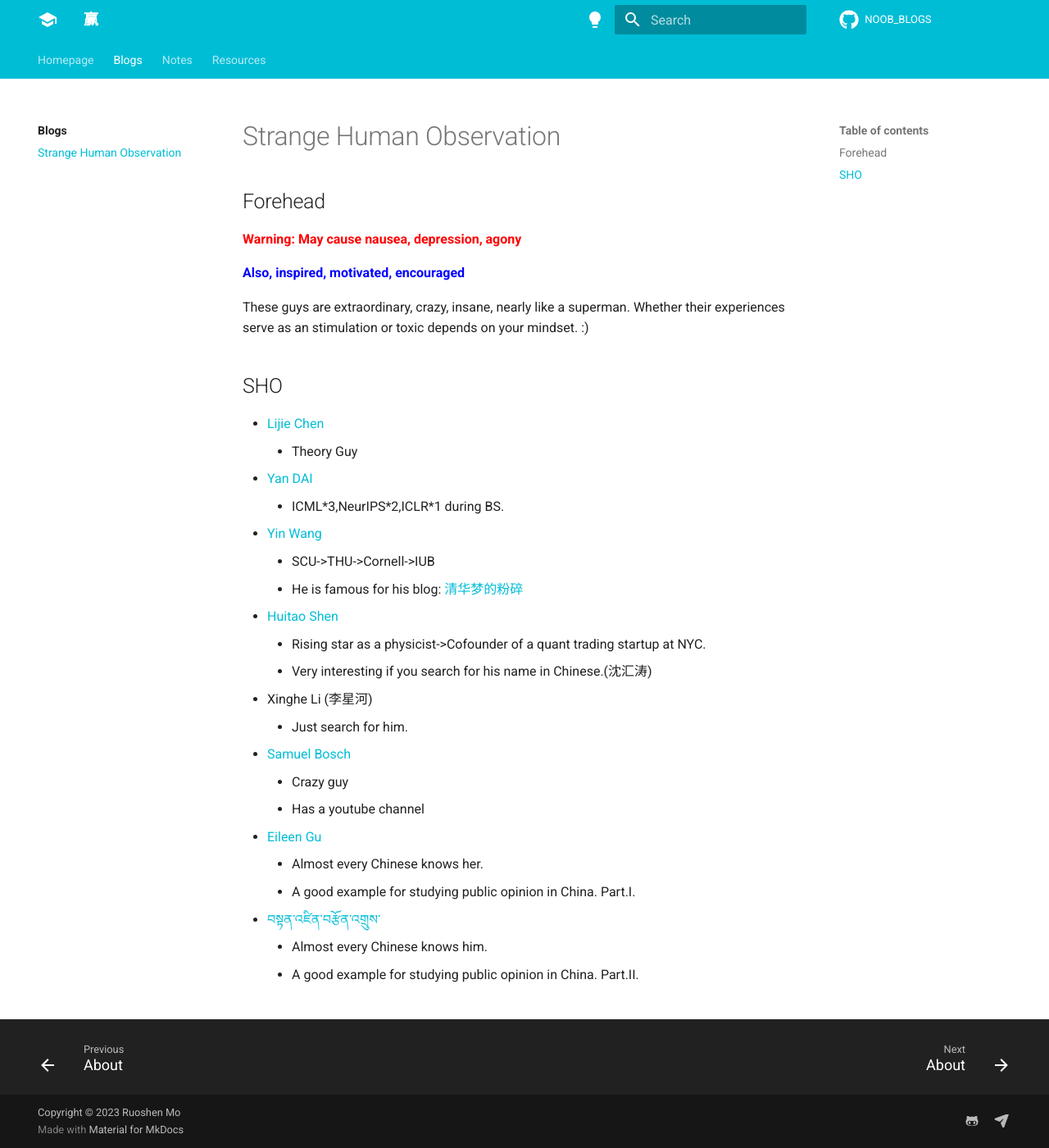
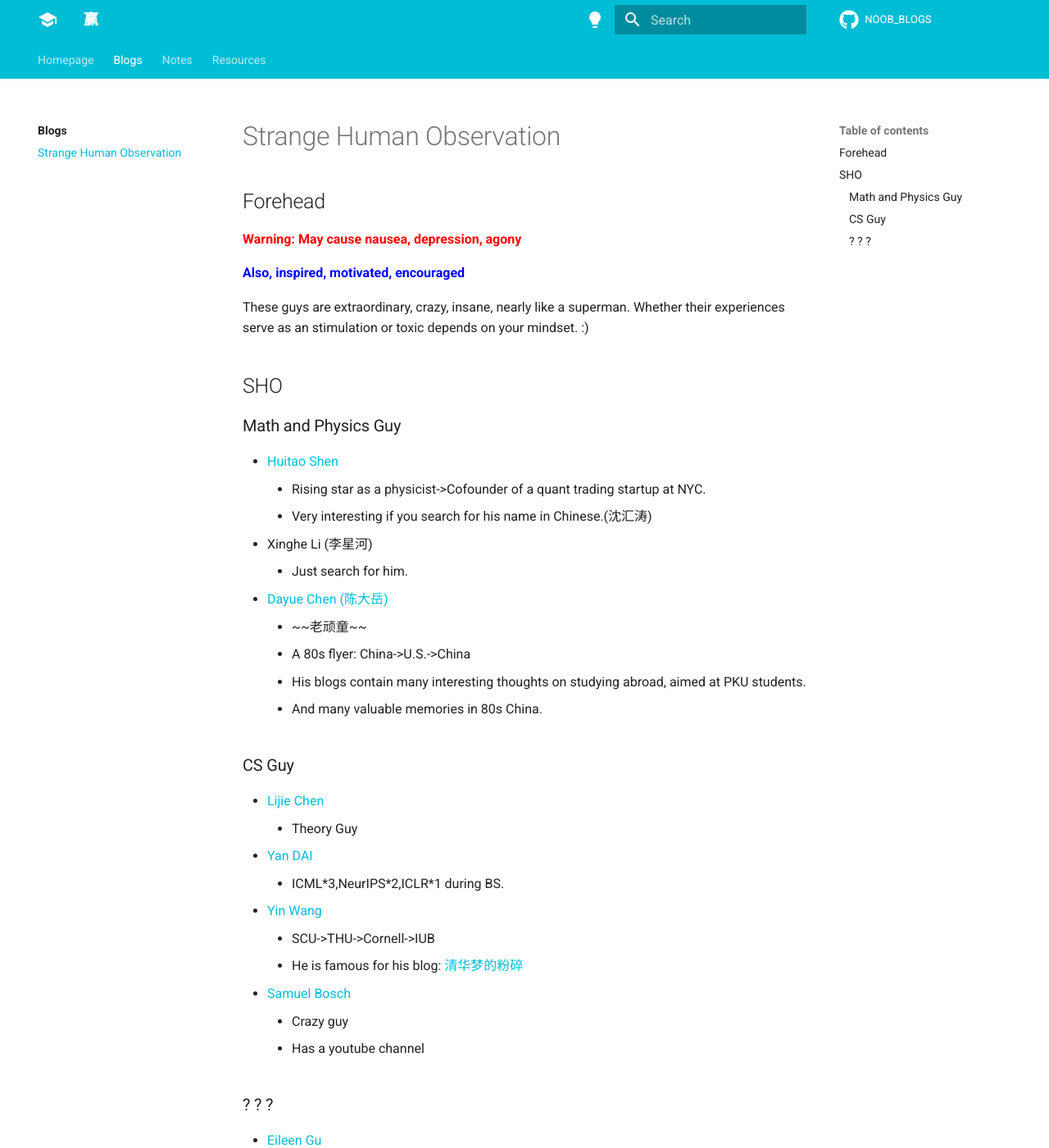
Before and after one commit to MorrisHohoho/NOOB_BLOGS, an MkDocs documentation site: the page built from docs/blogs/[Misc]Superman.md, in a window 1280 px wide and 1400 px high. Shown: the whole window at 82% size. Built offline with MkDocs 1.6.1 and Material for MkDocs 9.7.7, drawn with Linux system fonts in a browser that asks for light colours; comment, search, counter and statistics services are not loaded.

Commit message:
add dayue chen

```diff
--- a/docs/blogs/[Misc]Superman.md
+++ b/docs/blogs/[Misc]Superman.md
@@ -9,6 +9,20 @@
 
 ## SHO
 
+
+### Math and Physics Guy
+- [Huitao Shen](https://huitaoshen.me/)
+    - Rising star as a physicist->Cofounder of a quant trading startup at NYC.
+    - Very interesting if you search for his name in Chinese.(沈汇涛)
+- Xinghe Li (李星河)
+    - Just search for him.
+- [Dayue Chen (陈大岳)](https://www.math.pku.edu.cn/teachers/dayue/Homepage/)
+    - ~~老顽童~~
+    - A 80s flyer: China->U.S.->China
+    - His blogs contain many interesting thoughts on studying abroad, aimed at PKU students.
+    - And many valuable memories in 80s China.
+
+### CS Guy
 - [Lijie Chen](https://chen-lijie.github.io/)
     - Theory Guy
 - [Yan DAI](https://ydai03.github.io/)
```
Also changed, not shown: other parts of docs/blogs/[Misc]Superman.md (+3 -5 lines).
